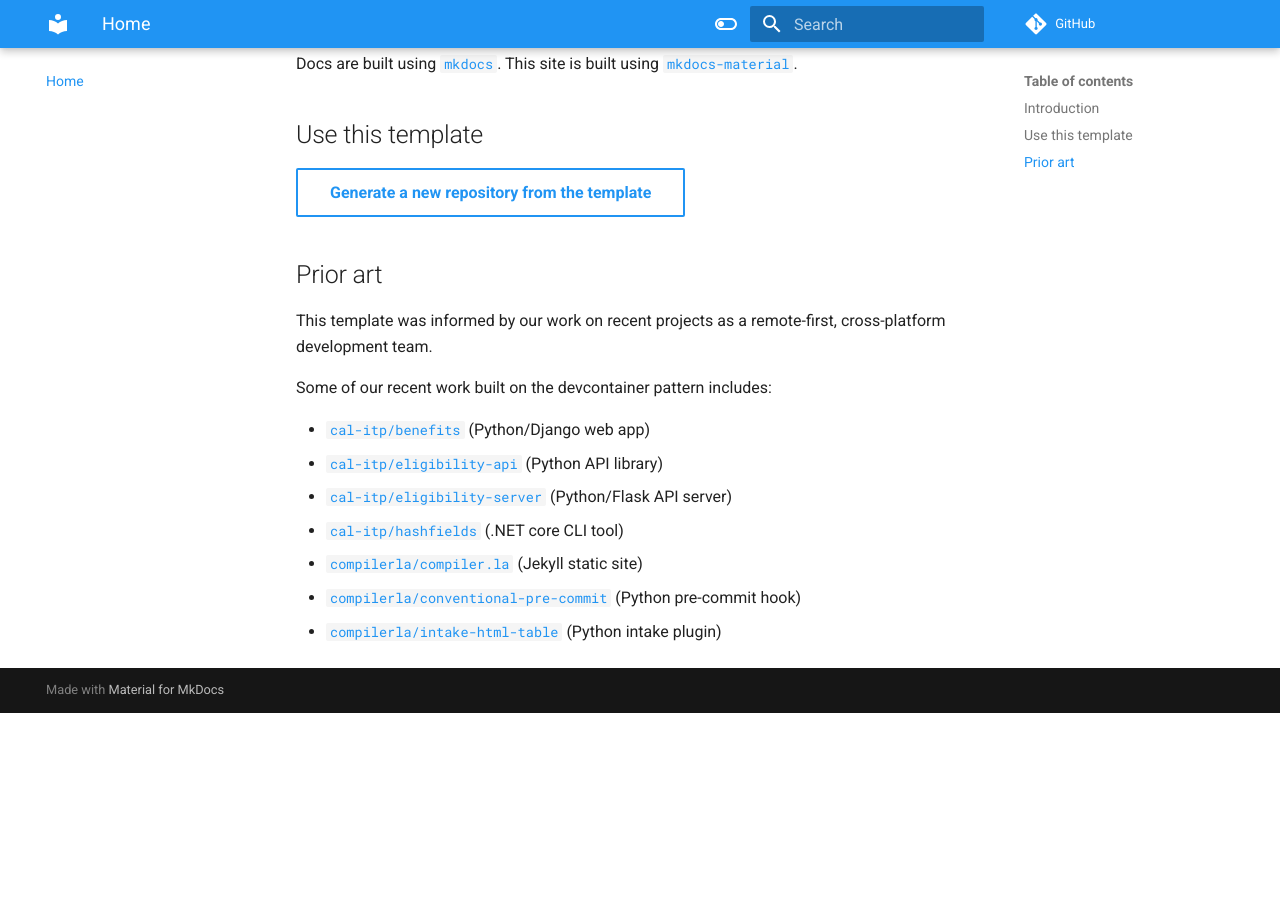
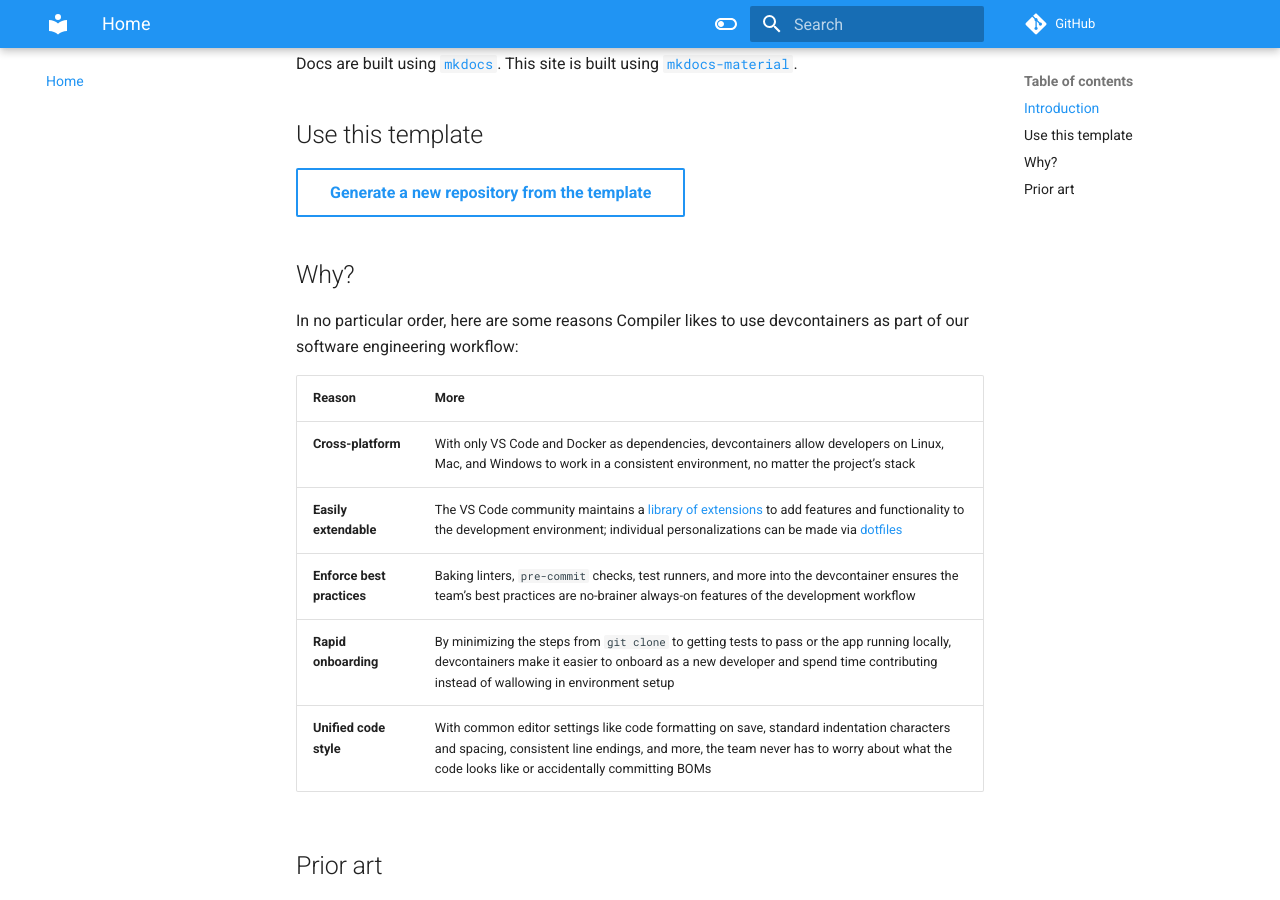
Before and after one commit to compilerla/template-devcontainer, an MkDocs documentation site: the page built from docs/README.md, in a window 1280 px wide and 900 px high, scrolled down 378 px. Built offline with MkDocs 1.6.1 and Material for MkDocs 9.7.7, drawn with Linux system fonts in a browser that asks for light colours; nearby versions of some CDN libraries; comment, search, counter and statistics services are not loaded; before the commit the page ends 1091 px from its top, so only the background shows below that.

Commit message:
docs: move motivations to intro

```diff
--- a/docs/README.md
+++ b/docs/README.md
@@ -16,6 +16,18 @@
 
 [Generate a new repository from the template](https://github.com/compilerla/template-devcontainer/generate){.md-button}
 
+## Why?
+
+In no particular order, here are some reasons Compiler likes to use devcontainers as part of our software engineering workflow:
+
+| Reason                     | More                                                                                                                                                                                                                                                                                                                           |
+| -------------------------- | ------------------------------------------------------------------------------------------------------------------------------------------------------------------------------------------------------------------------------------------------------------------------------------------------------------------------------ |
+| **Cross-platform**         | With only VS Code and Docker as dependencies, devcontainers allow developers on Linux, Mac, and Windows to work in a consistent environment, no matter the project's stack                                                                                                                                                     |
+| **Easily extendable**      | The VS Code community maintains a [library of extensions](https://marketplace.visualstudio.com/VSCode) to add features and functionality to the development environment; individual personalizations can be made via [dotfiles](https://code.visualstudio.com/docs/remote/containers#_personalizing-with-dotfile-repositories) |
+| **Enforce best practices** | Baking linters, `pre-commit` checks, test runners, and more into the devcontainer ensures the team's best practices are no-brainer always-on features of the development workflow                                                                                                                                              |
+| **Rapid onboarding**       | By minimizing the steps from `git clone` to getting tests to pass or the app running locally, devcontainers make it easier to onboard as a new developer and spend time contributing instead of wallowing in environment setup                                                                                                 |
+| **Unified code style**     | With common editor settings like code formatting on save, standard indentation characters and spacing, consistent line endings, and more, the team never has to worry about what the code looks like or accidentally committing BOMs                                                                                           |
+
 ## Prior art
 
 This template was informed by our work on recent projects as a remote-first, cross-platform development team.
```
Also changed, not shown: docs/features/devcontainer.md (+0 -12 lines).
